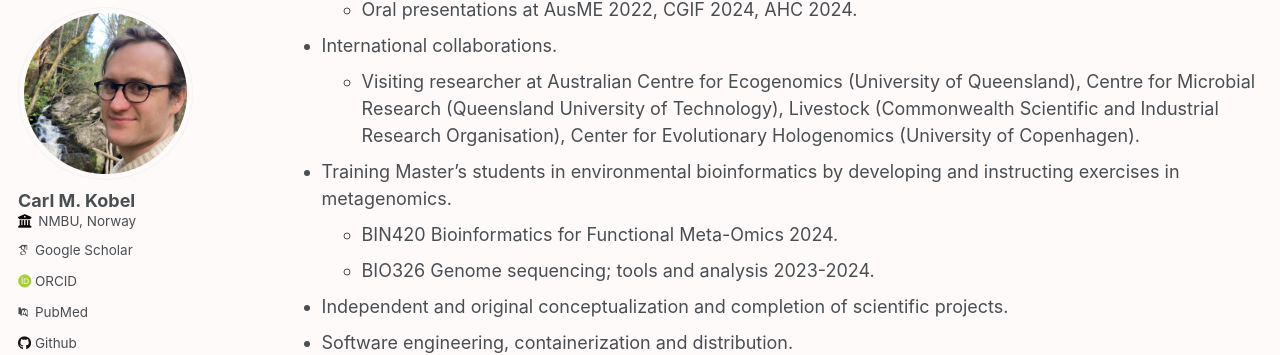
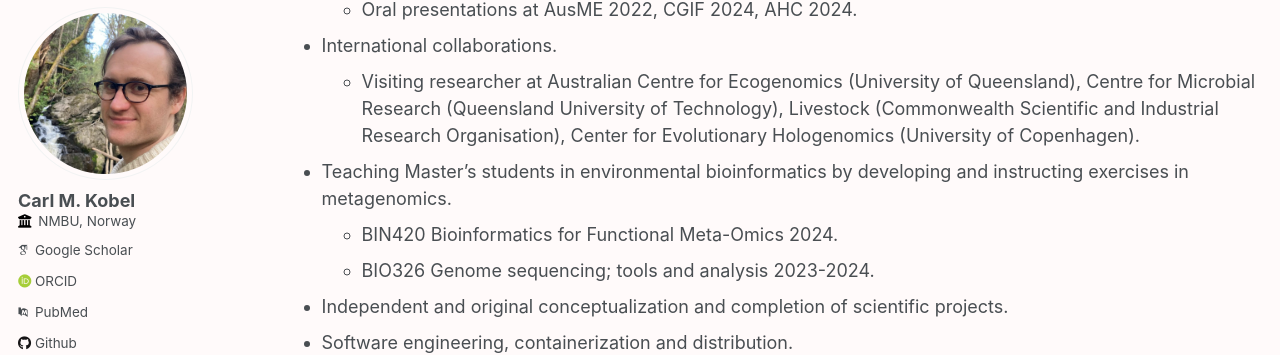
Before and after one commit to cmkobel/cmkobel.github.io, a Jekyll site: the page built from _pages/cv.md, in a window 1280 px wide and 900 px high, scrolled down 444 px. Shown: the part 99-454 px from the top of the window. Built offline with Jekyll 4.4.1, drawn with Linux system fonts in a browser that asks for light colours; some web fonts are replaced.

Commit message:
Update cv.md

```diff
--- a/_pages/cv.md
+++ b/_pages/cv.md
@@ -24,7 +24,7 @@ Faculty of Biosciences, Norwegian University of Life Sciences, Ås, Norway.
     - Oral presentations at AusME 2022, CGIF 2024, AHC 2024.
   - International collaborations.
     - Visiting researcher at Australian Centre for Ecogenomics (University of Queensland), Centre for Microbial Research (Queensland University of Technology), Livestock (Commonwealth Scientific and Industrial Research Organisation), Center for Evolutionary Hologenomics (University of Copenhagen).
-  - Training Master's students in environmental bioinformatics by developing and instructing exercises in metagenomics.
+  - Teaching Master's students in environmental bioinformatics by developing and instructing exercises in metagenomics.
     - BIN420 Bioinformatics for Functional Meta-Omics 2024.
     - BIO326 Genome sequencing; tools and analysis 2023-2024.
   - Independent and original conceptualization and completion of scientific projects.
```
